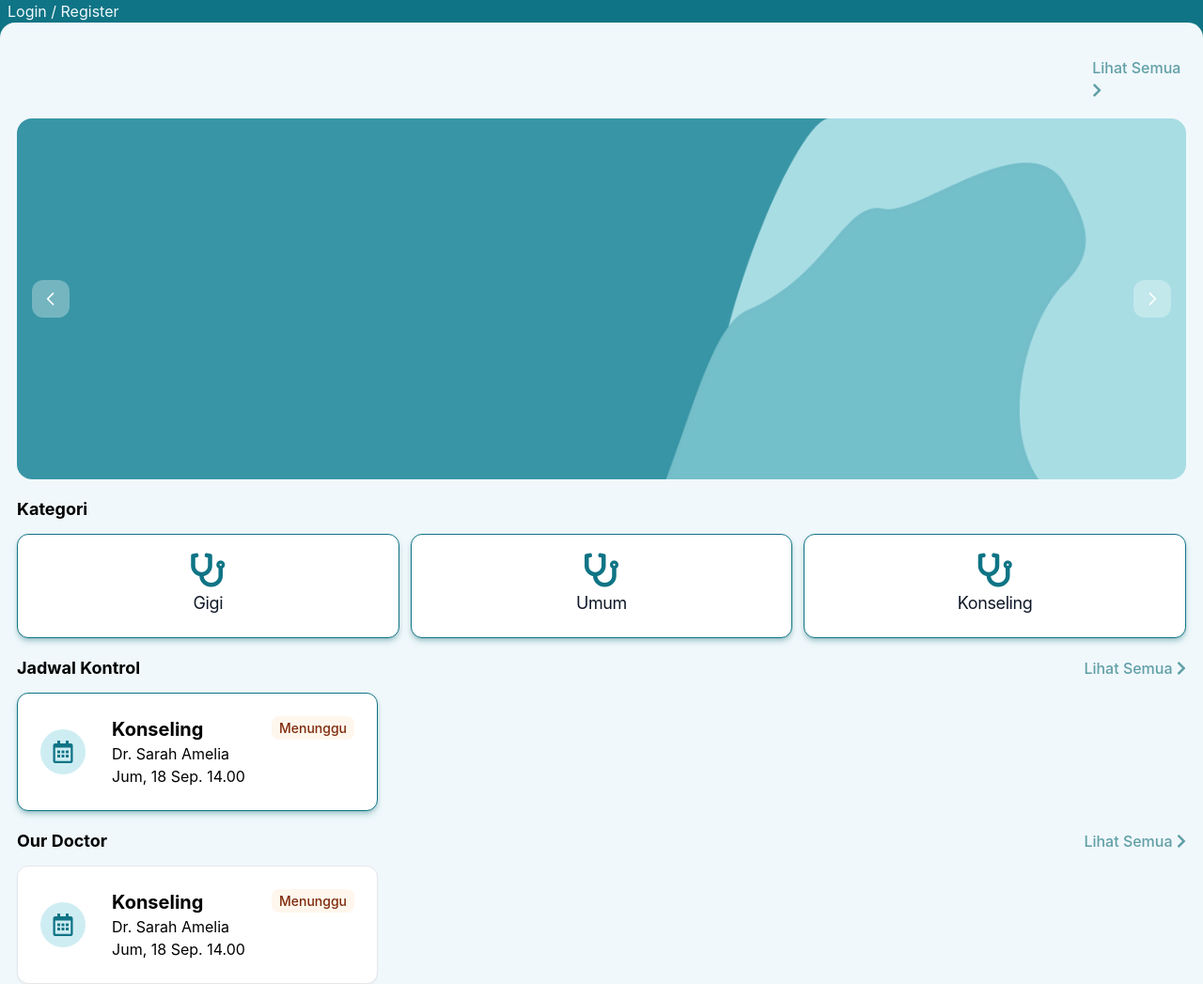
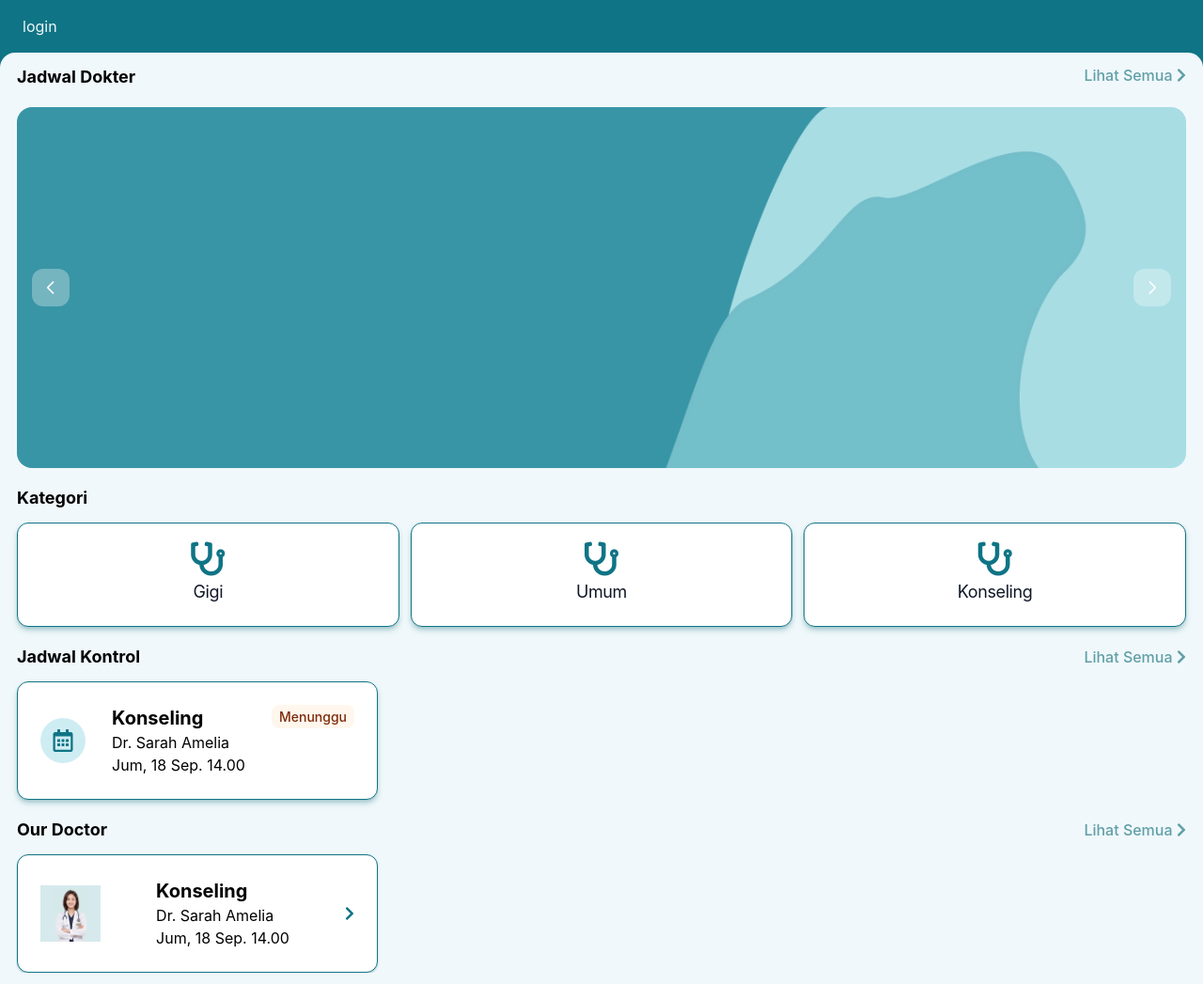
Before and after one commit to azana123/SIPOLI, a PHP site: page /sipoli/ in a window 1280 px wide. Shown: the whole page at 94% size. Run offline with PHP 8.4, Linux system fonts and the light colour scheme; some libraries are stand-ins or nearby versions.

Commit message:
add href to login, jadwal-pemeriksaan dan add card our doctor

```diff
--- a/index.php
+++ b/index.php
@@ -14,11 +14,13 @@
 <body>
     <div class="w-full min-h-screen bg-primary-500">
         <main>
-            <a class="w-full p-2 text-page">Login / Register</section>
+            <section class="w-full py-4 px-6 text-page">
+                <a href="./auth/login.php">login</a>
+            </section>
             <section class="content bg-page rounded-t-2xl py-3 px-4.5  h-screen">
                 <div class="top-content flex justify-between">
                     <h4 class="font-bold text-lg">Jadwal Dokter</h4>
-                    <a href="#" class="action-link text-primary-400 hover:text-primary-700">
+                    <a href="./users/jadwal-dokter.php" class="action-link text-primary-400 hover:text-primary-700">
                         <span class="font-medium">Lihat Semua</span>
                         <i class="fas fa-chevron-right"></i>
                     </a>
@@ -150,18 +152,18 @@
                             </div>
                             <h5 class="text-lg tracking-tight text-heading leading-8">Umum</h5>
                         </a> -->
-                        <div class="bg-neutral-primary-soft max-w-sm p-6 border border-default rounded-base shadow-xs flex justify-between">
-                            <div class="icon w-12 h-12 rounded-full bg-primary-100 flex justify-center items-center self-center">
-                                <i class="far fa-calendar-alt text-primary text-2xl"></i>
+                        <div class="bg-neutral-primary-soft max-w-sm p-6 border border-primary shadow-md/50 shadow-primary-400 rounded-base shadow-xs flex justify-between">
+                            <div class="w-16 self-center">
+                                <img src="./assets/img/doc-pic.png" alt="">
                             </div>
                             <div class="desc">
                                 <h6 class="font-bold text-xl">Konseling</h6>
                                 <p class="doctor-name">Dr. Sarah Amelia</p>
                                 <p class="date">Jum, 18 Sep. 14.00</p>
                             </div>
-                            <div class="status-badge">
-                                <span class="bg-warning-soft text-fg-warning text-sm font-medium px-2 py-1 rounded">Menunggu</span>
-                            </div>
+                            <a class="icon self-center text-primary">
+                                <i class="fas fa-chevron-right"></i>
+                            </a>
                         </div>
                     </div>
                 </section>
```
